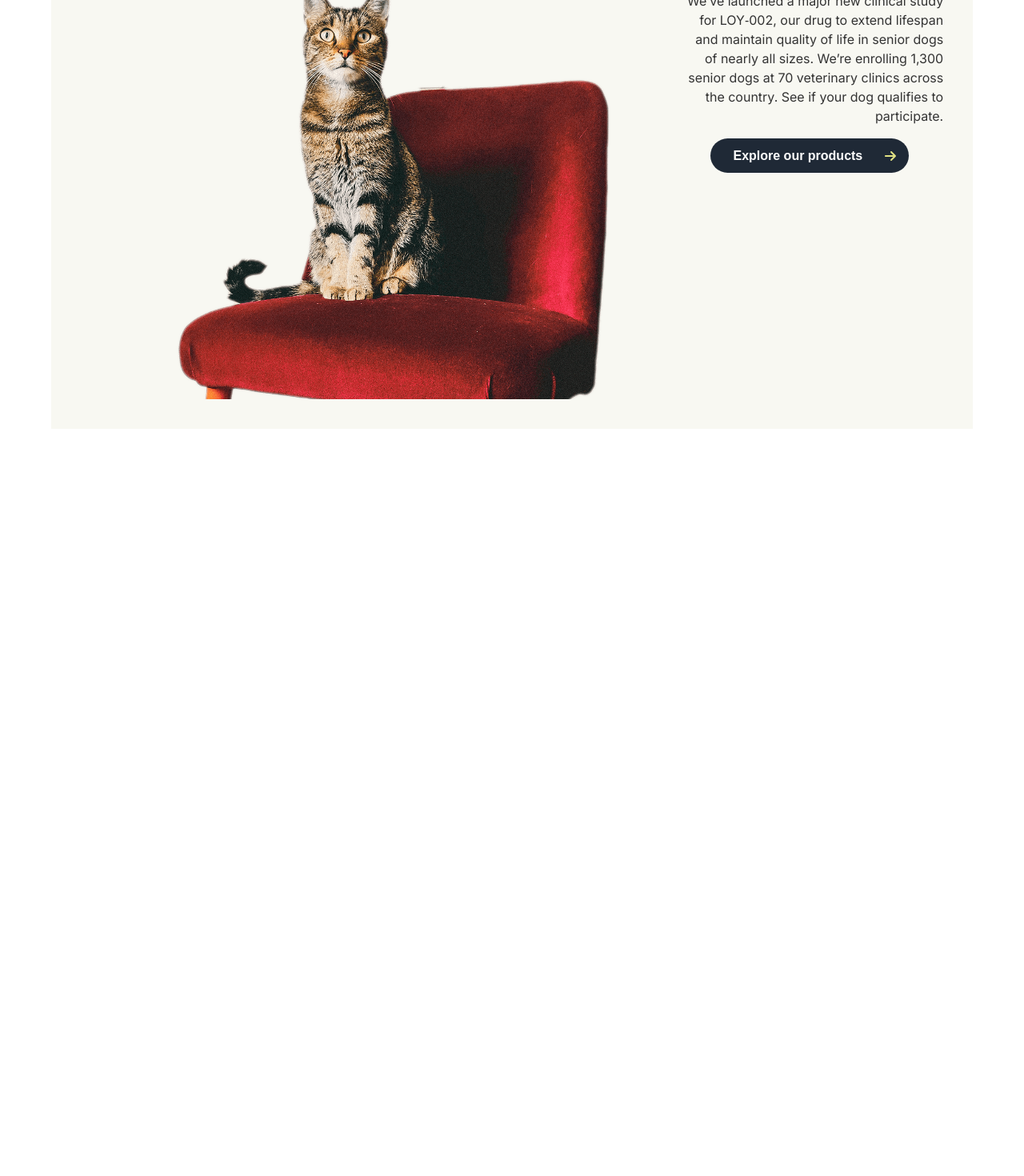
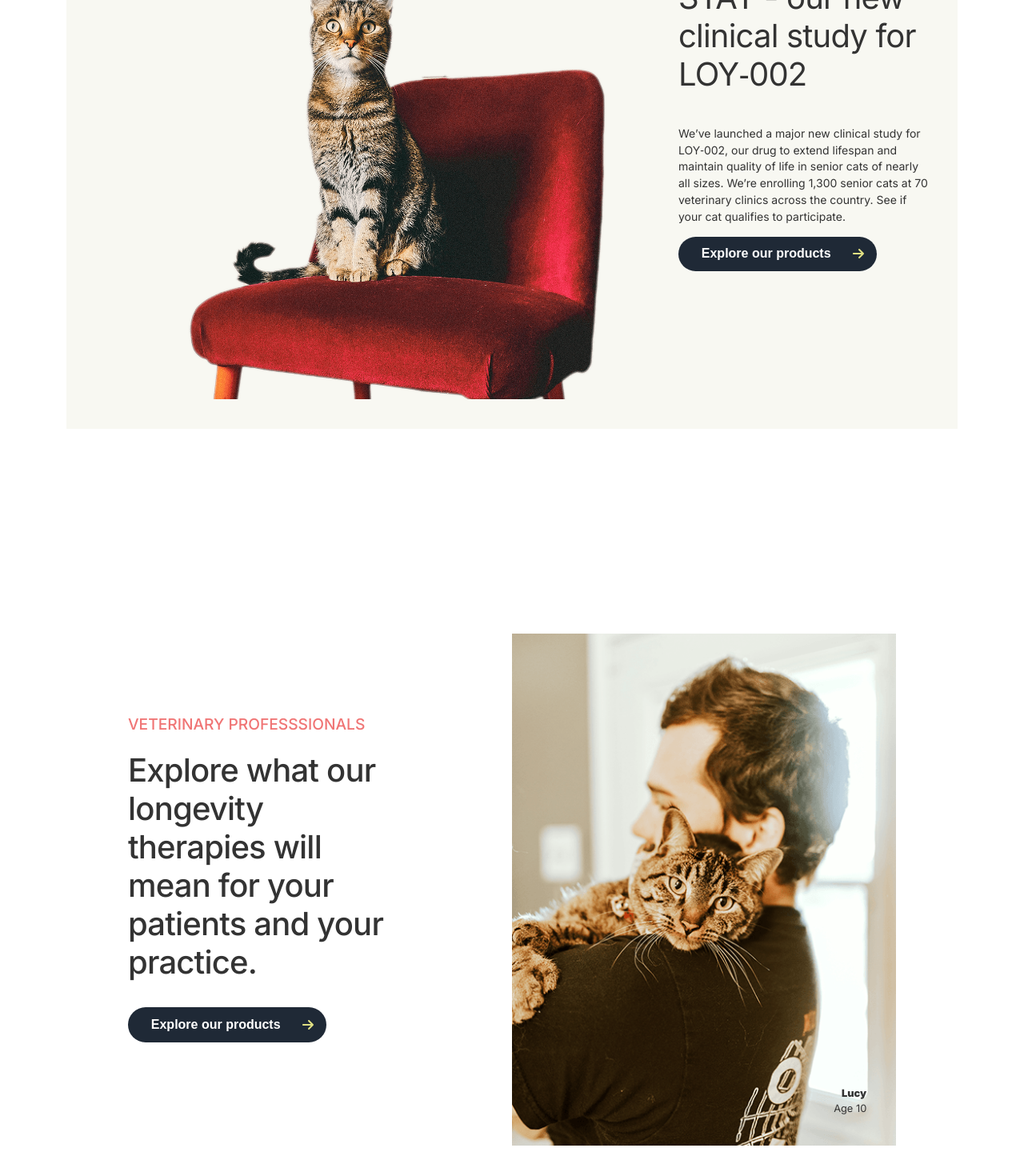
Before and after one commit to BusariAnees/cat-health, a React (Vite) app: page / in a window 1280 px wide. Shown: the part 2536-4006 px from the top of the page at 80% size. Before the commit the page ends 3232 px from the top, so only its background shows below. Built offline with nearby package versions, Linux system fonts and the light colour scheme; a web font is replaced by a local one.

Commit message:
finished working on fourth section

```diff
--- a/src/assets/css/sections.css
+++ b/src/assets/css/sections.css
@@ -114,45 +114,40 @@
 
 .section-div-2 li {
   font-size: 0.875rem;
-  line-height: 1.5rem;
+  line-height: 1.3rem;
   margin: 1rem 0;
 }
 
-.section-2-2 button{
+.section-2-2 button {
   margin: 0;
 }
 
-
-
-
-
-.section-3{
+.section-3 {
   display: block;
   margin: 6rem 0;
 }
 
 .section-4-1 {
   background-color: rgb(248, 248, 242);
-    width: 90%;
+  width: 87%;
   padding: 2.3rem;
   margin: 5rem auto;
   height: 40rem;
-    text-align: end;
+  text-align: start;
 }
 
-
-
-
-  .div-section-3{
+.div-section-3 {
   display: flex;
   height: 100%;
 }
 
-  .image-3-div{
-    background-image: url(/src/assets/img/cat-3.png);
+.image-3-div {
   background-size: cover;
   background-position: center;
-    background-size: cover;
+}
+
+.image-3-div {
+  background-image: url(/src/assets/img/cat-3.png);
   background-position: -10px -13rem;
   width: 70%;
 }
@@ -160,3 +155,66 @@
 .des-3-div {
   width: 30%;
 }
+
+.des-3-p-1 {
+  font-size: 2.5rem;
+  line-height: 3rem;
+  letter-spacing: -0.02em;
+}
+
+.des-3-p-2 {
+  font-size: 0.875rem;
+  line-height: 1.3rem;
+}
+
+.section-3 button {
+  margin: 0;
+}
+
+
+.section-4 {
+  padding: 0 10rem;
+  display: flex;
+  justify-content: space-between;
+}
+
+.section-4-div {
+  width: 35%;
+  padding-block: 5rem;
+}
+
+.section-4-div p{
+  font-weight: 500;
+}
+
+
+.image-4-div {
+  background-image: url(/src/assets/img/cat-4.png);
+  background-color: #ffeaca;
+  width: 50%;
+  background-size: cover;
+  background-position: center;
+  padding: 2.3rem;
+  height: 40rem;
+  text-align: end;
+}
+
+
+
+.des-4-p {
+  color: rgb(240 117 117);
+  font-size: 1.2rem;
+
+}
+
+.des-4-p-2 {
+  margin: 0 0 2rem;
+}
+
+.section-4 button {
+  margin: 0;
+}
+
+.cat-name-4 {
+  margin-top: 33rem !important;
+}
--- a/src/sections.jsx
+++ b/src/sections.jsx
@@ -102,13 +102,13 @@ export default function Sections() {
       <section className="body-section section-3">
         <div  className="section-4-1">
           <div className="div-section-3 ">
-            <div className="image-3-div">
+            <div className="image-div image-3-div">
             <p className="cat-name">Sebastian</p>
             <p className="cat-age"> Age 10</p>
             </div>
            <div className="des-3-div">
-            <p>STAY - our new clinical study for LOY‑002</p>
-            <p>We’ve launched a major new clinical study for LOY‑002, our drug to extend lifespan and maintain quality of life in senior dogs of nearly all sizes. We’re enrolling 1,300 senior dogs at 70 veterinary clinics across the country. See if your dog qualifies to participate.</p>
+            <p className="des-3-p-1">STAY - our new clinical study for LOY‑002</p>
+            <p className="des-3-p-2">We’ve launched a major new clinical study for LOY‑002, our drug to extend lifespan and maintain quality of life in senior cats of nearly all sizes. We’re enrolling 1,300 senior cats at 70 veterinary clinics across the country. See if your cat qualifies to participate.</p>
             <button className="btn-connected ">
           <a className="btn-connected-a" href="">
             {" "}
@@ -125,6 +125,26 @@ export default function Sections() {
 
 
       </section>
+
+
+      <section className="body-section section-4">
+        <div className="section-4-div">
+          <p className="des-4-p">VETERINARY PROFESSSIONALS</p>
+          <p className="des-3-p-1 des-4-p-2">Explore what our longevity therapies will mean for your patients and your practice.</p>
+           <button className="btn-connected ">
+          <a className="btn-connected-a" href="">
+            {" "}
+            Explore our products
+          </a>
+          <FontAwesomeIcon className="awesome-icon" icon={faArrowRight} />
+        </button>
+
+        </div>
+        <div className="image-div image-4-div">
+            <p className="cat-name cat-name-4">Lucy</p>
+            <p className="cat-age"> Age 10</p>
+            </div>
+      </section>
     </>
   );
 }
```
Also changed, not shown: src/assets/img/cat-4.png (added). Lines whose indentation alone changed are shown as unchanged.
